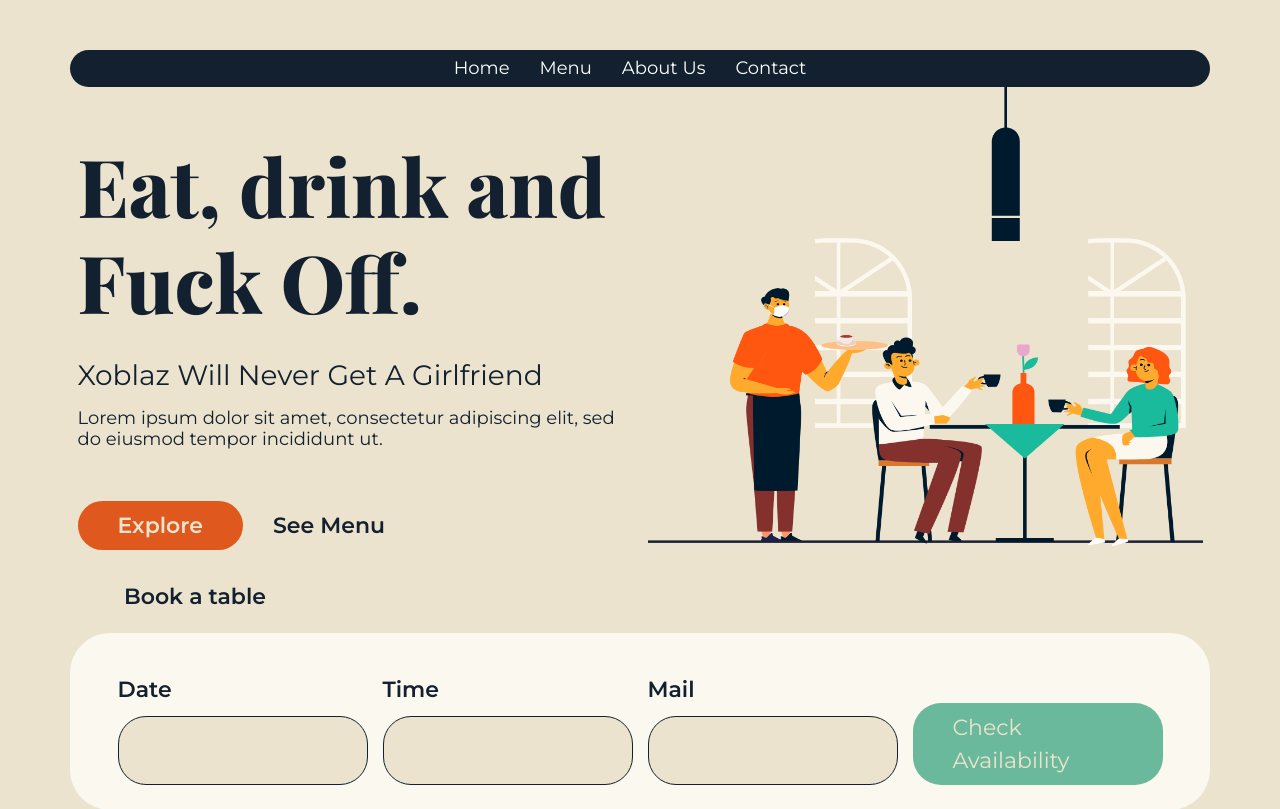
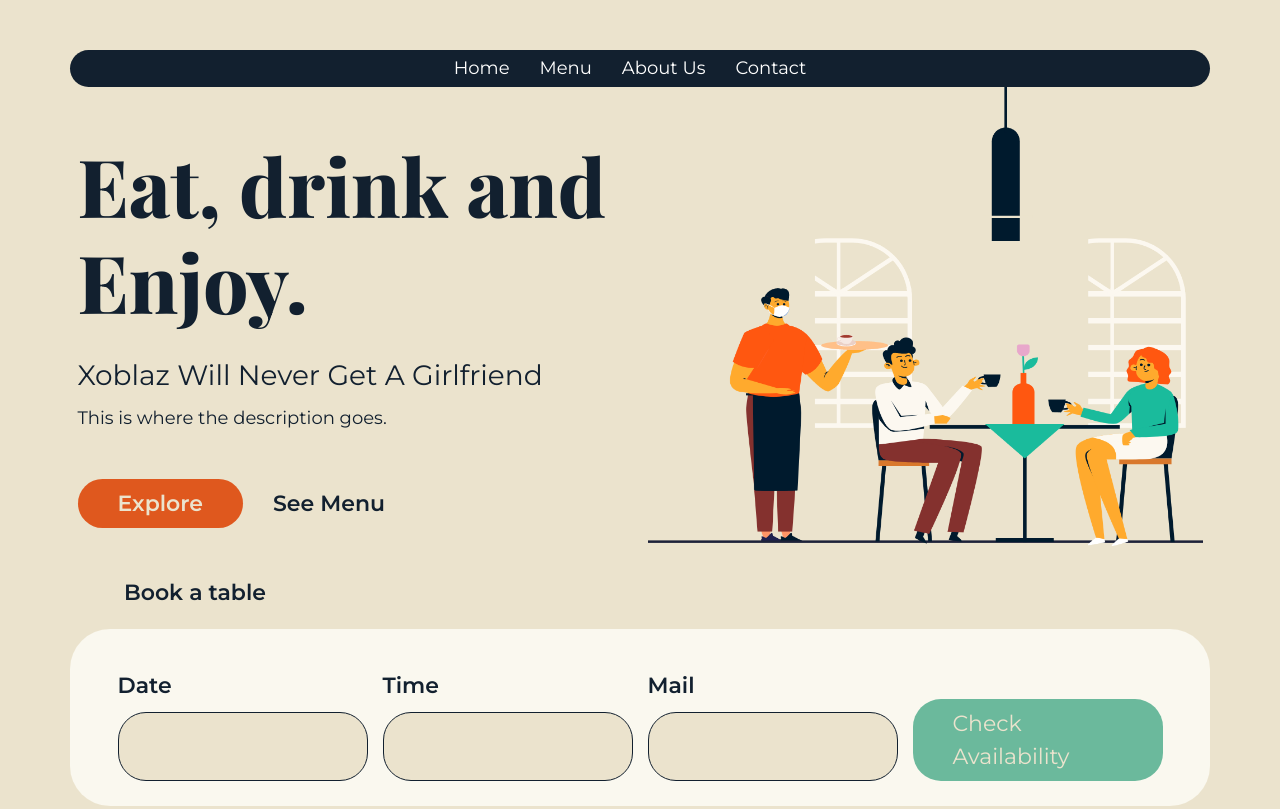
Before and after one commit to usamabtq/usamabtq.github.io, a plain HTML site: page index.html in a window 1280 px wide. Shown: the top 809 px of the page. Drawn offline with nearby package versions, Linux system fonts and the light colour scheme.

Commit message:
Update index.html

```diff
--- a/index.html
+++ b/index.html
@@ -58,11 +58,10 @@
             <div class="row">
               <div class="col-12 col-lg-6 order-2 order-lg-1">
                 <div class="left-side">
-                  <h1 class="mb-5">Eat, drink and Fuck Off.</h1>
+                  <h1 class="mb-5">Eat, drink and Enjoy.</h1>
                   <h2 class="mb-4">Xoblaz Will Never Get A Girlfriend</h2>
                   <h3>
-                    Lorem ipsum dolor sit amet, consectetur adipiscing elit, sed
-                    do eiusmod tempor incididunt ut.
+                    This is where the description goes.
                   </h3>
                   <div class="header-cta">
                     <a href="#" class="cus-btn-primary cus-mr">Explore</a>
```
